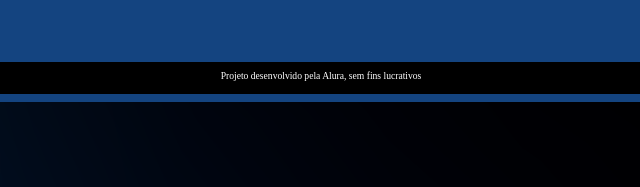
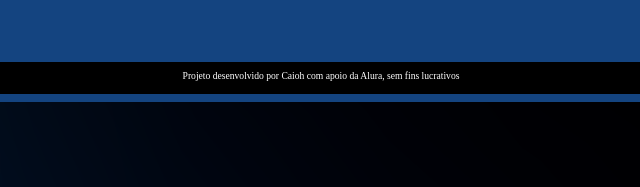
Before and after one commit to Banimem2/FlexCards, a plain HTML site: page index.html in a window 1280 px wide. Shown: the part 706-893 px from the top of the page, 327-967 px from the left. Drawn offline with Linux system fonts and the light colour scheme.

```diff
--- a/index.html
+++ b/index.html
@@ -4,7 +4,7 @@
     <meta charset="UTF-8">
     <meta name="viewport" content="width=device-width, initial-scale=1.0">
     <link rel="stylesheet" href="assets/style.css">
-    <title>Flashcard</title>
+    <title>Flashcard do CAioh</title>
 </head>
 <body>
     <main>
@@ -23,7 +23,7 @@
         </section>
     </main>
     <footer>
-        <p>Projeto desenvolvido pela Alura, sem fins lucrativos</p>
+        <p>Projeto desenvolvido por Caioh com apoio da Alura, sem fins lucrativos</p>
     </footer>
     <script src="app.js"></script>
     <script src="perguntas.js"></script>
```
